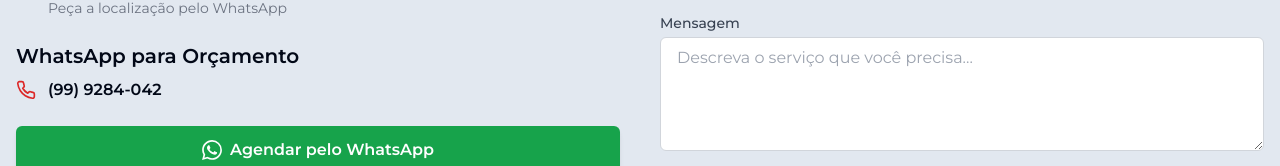
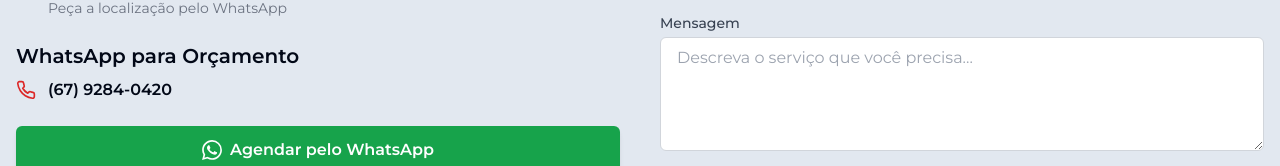
Before and after one commit to bastianFlex/moto-rapida-confianca, a React (Vite) app: page / in a window 1280 px wide. Shown: the part 2536-2702 px from the top of the page. Built offline with nearby package versions, Linux system fonts and the light colour scheme.

Commit message:
Visual edit in Lovable
Edited UI in Lovable

```diff
--- a/src/components/Contact.tsx
+++ b/src/components/Contact.tsx
@@ -37,7 +37,7 @@ const Contact = () => {
             <h3 className="section-subtitle">WhatsApp para Orçamento</h3>
             <div className="flex items-center gap-3 mb-6">
               <Phone className="text-primary" size={20} />
-              <p className="font-semibold">(99) 9284-042</p>
+              <p className="font-semibold">(67) 9284-0420</p>
             </div>
 
             <div className="animate-pulse-slow">
```
